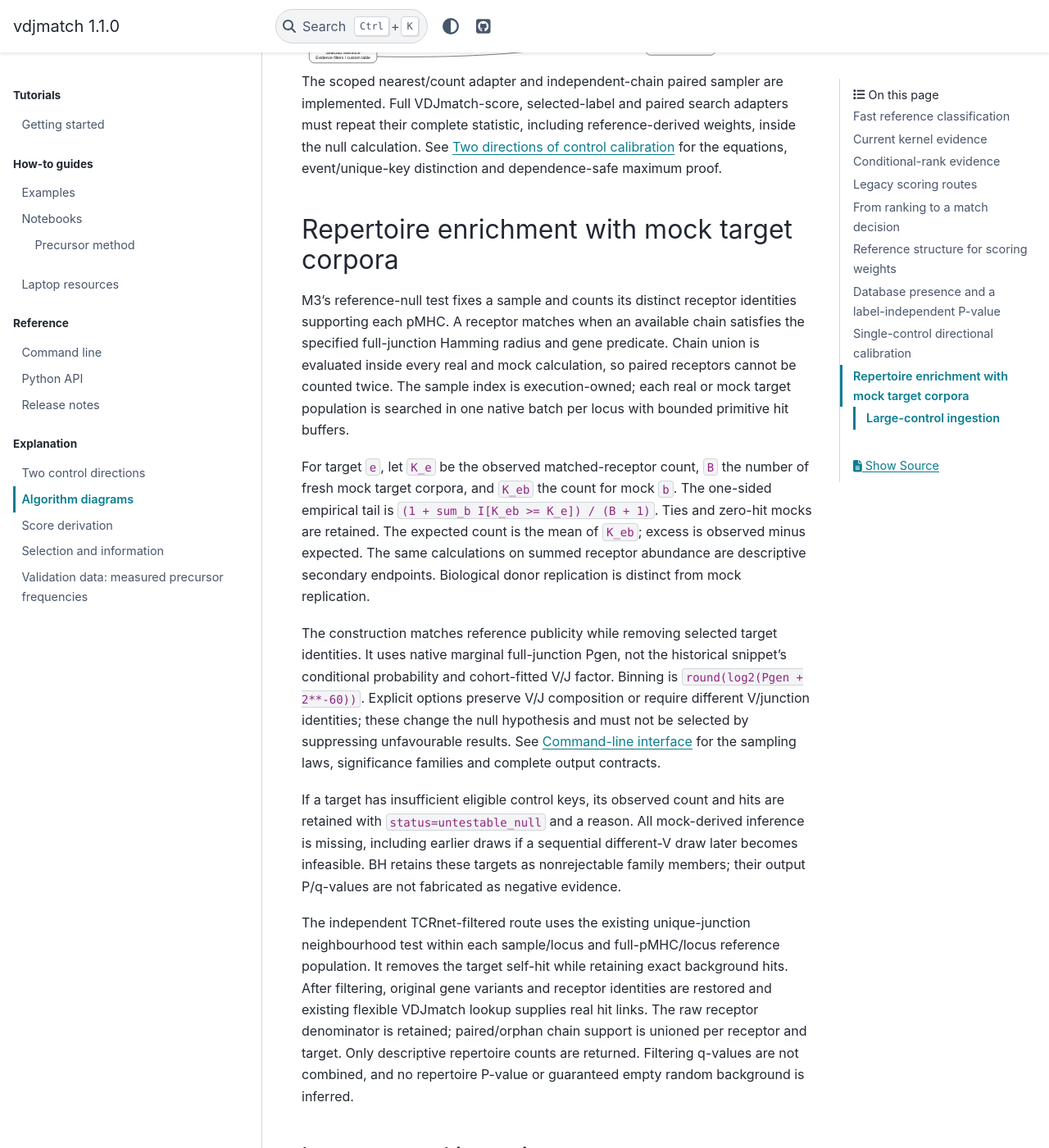
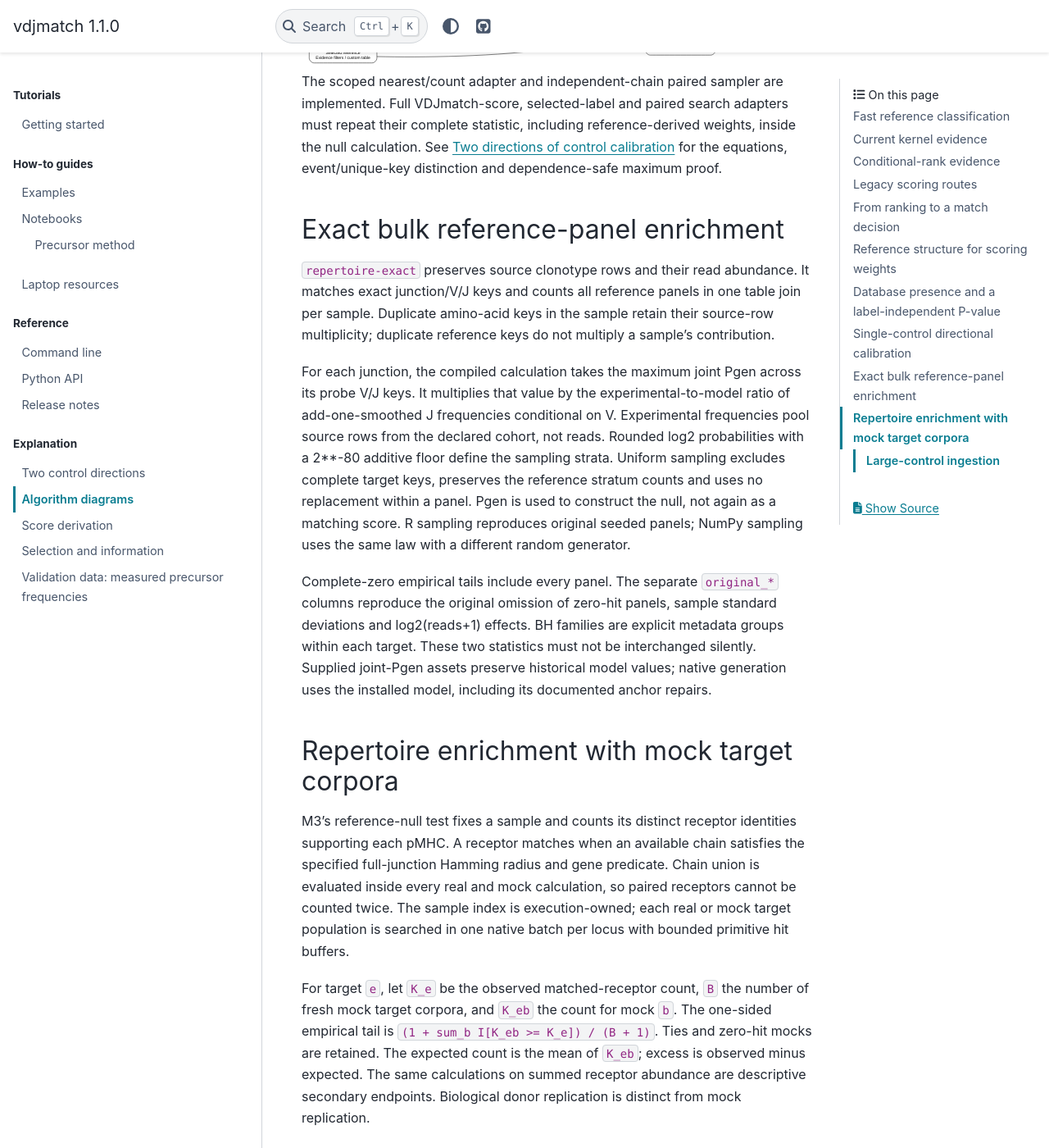
Before and after one commit to antigenomics/vdjmatch, a Sphinx documentation site: the page built from docs/algorithms.rst, in a window 1280 px wide and 1400 px high, scrolled down 6405 px. Shown: the whole window at 82% size. Built offline with Sphinx 7.4.7 and the PyData theme 0.15.4, drawn with Linux system fonts in a browser that asks for light colours; pages that are not in the unit, such as notebooks, are missing from menus.

Commit message:
Document exact reference-panel API and statistical semantics

```diff
--- a/docs/algorithms.rst
+++ b/docs/algorithms.rst
@@ -272,6 +272,31 @@ must repeat their complete statistic, including reference-derived weights,
 inside the null calculation. See :doc:`control-calibration` for the equations,
 event/unique-key distinction and dependence-safe maximum proof.
 
+Exact bulk reference-panel enrichment
+-------------------------------------
+
+``repertoire-exact`` preserves source clonotype rows and their read abundance.
+It matches exact junction/V/J keys and counts all reference panels in one table
+join per sample. Duplicate amino-acid keys in the sample retain their source-row
+multiplicity; duplicate reference keys do not multiply a sample's contribution.
+
+For each junction, the compiled calculation takes the maximum joint Pgen across
+its probe V/J keys. It multiplies that value by the experimental-to-model ratio
+of add-one-smoothed J frequencies conditional on V. Experimental frequencies
+pool source rows from the declared cohort, not reads. Rounded log2 probabilities
+with a 2**-80 additive floor define the sampling strata. Uniform sampling excludes
+complete target keys, preserves the reference stratum counts and uses no
+replacement within a panel. Pgen is used to construct the null, not again as a
+matching score. R sampling reproduces original seeded panels; NumPy sampling
+uses the same law with a different random generator.
+
+Complete-zero empirical tails include every panel. The separate ``original_*``
+columns reproduce the original omission of zero-hit panels, sample standard
+deviations and log2(reads+1) effects. BH families are explicit metadata groups
+within each target. These two statistics must not be interchanged silently.
+Supplied joint-Pgen assets preserve historical model values; native generation
+uses the installed model, including its documented anchor repairs.
+
 Repertoire enrichment with mock target corpora
 ----------------------------------------------
 
```
Also changed, not shown: docs/api.rst (+12 -0 lines), docs/tutorial.rst (+12 -0 lines).
